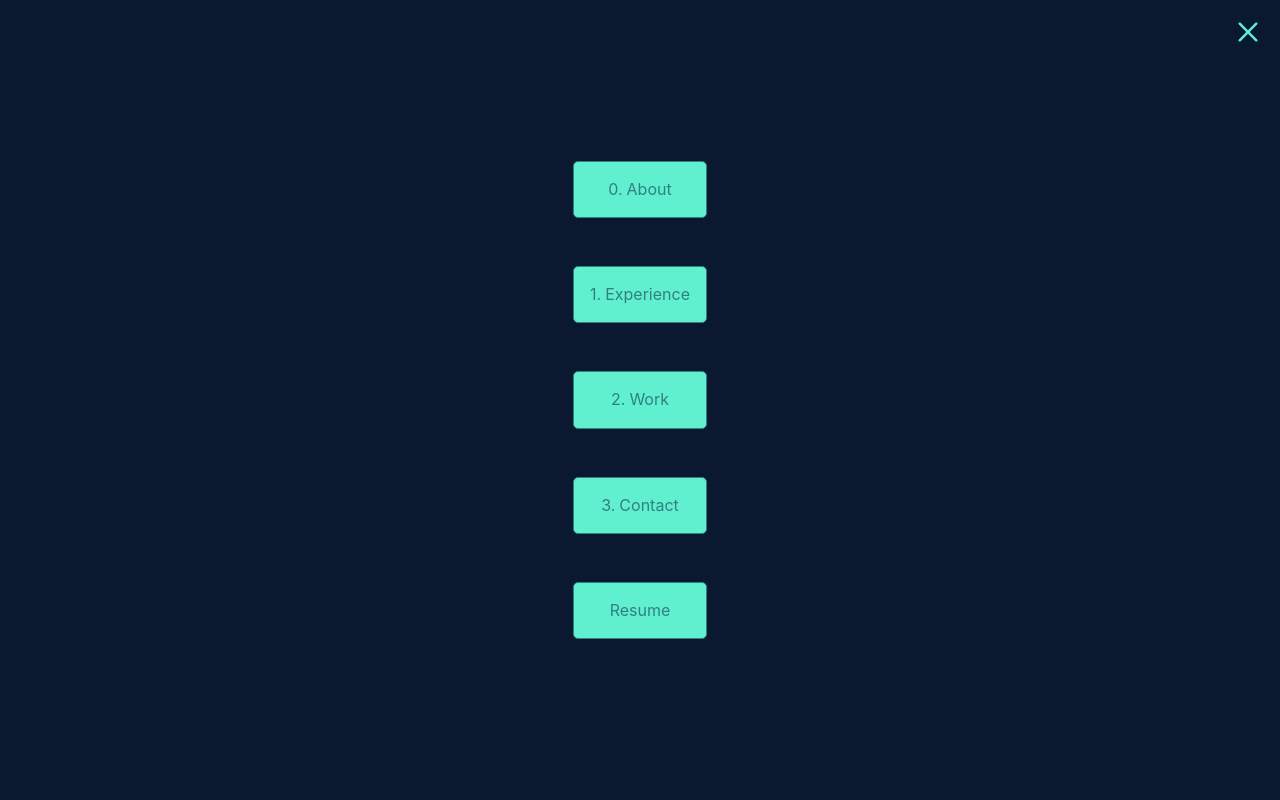
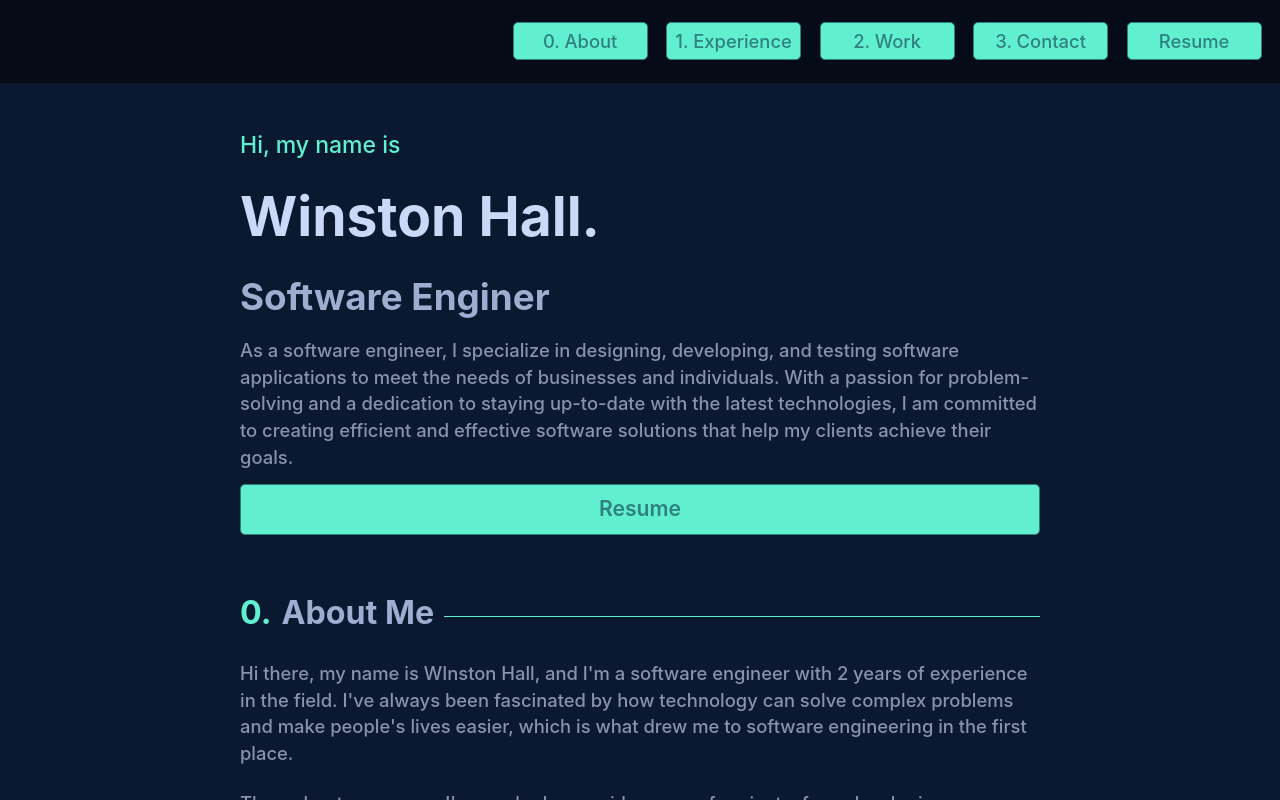
Before and after one commit to WinstonHall/winstonhall.github.io, a React (Vite) app: page / in a window 1280 px wide. Built offline with nearby package versions, Linux system fonts and the light colour scheme.

Commit message:
Big Done Clean Up Later

```diff
--- a/index.html
+++ b/index.html
@@ -4,7 +4,7 @@
         <meta charset="UTF-8" />
         <!-- <link rel="icon" type="image/svg+xml" href="/vite.svg" /> -->
         <meta name="viewport" content="width=device-width, initial-scale=1.0" />
-        <title>Winston HalL</title>
+        <title>Winston Hall</title>
     </head>
     <body>
         <div id="root"></div>
--- a/src/App.jsx
+++ b/src/App.jsx
@@ -5,73 +5,53 @@ import {
     Job,
     List,
     Navbar,
-    Project,
+    // Project,
     Section,
 } from './components'
 
 const jobs = [
     {
-        jobTitle: 'Placeholder Job Title',
-        companyName: 'Placeholder Company Name',
-        startDate: 'Jan 1911',
-        endDate: 'Present',
+        jobTitle: 'Front-End Engineer',
+        companyName: 'Alpha-Tech Consulting',
+        startDate: 'Feb 2022',
+        endDate: 'June 2022',
         jobDescriptions: [
-            'Lorem ipsum dolor sit amet consectetur adipisicing elit. Doloribus quos, placeat soluta dolorem suscipit natus facilis doloremque?',
-            'Lorem ipsum dolor sit amet consectetur adipisicing elit. Doloribus quos, placeat soluta dolorem suscipit natus facilis doloremque?',
-            'Lorem ipsum dolor sit amet consectetur adipisicing elit. Doloribus quos, placeat soluta dolorem suscipit natus facilis doloremque?',
+            'Developing user interfaces using React: I wrote clean and modular code to create responsive and visually appealing web application.',
+            'Managing application state using Redux: I designed and implemented the application state management using Redux. This involved defining the state tree, creating reducers, actions, and middleware to handle the application logic, and connecting the Redux store to the React components.',
+            'Implementing Redux Toolkit: I used Redux Toolkit to streamline my Redux development process. I leveraged prebuilt tools and configuration options to handle common tasks like creating slices, generating reducers, and middleware.',
+            'Styling the user interface using Styled-Components: I implemented the visual design of the application using Styled-Components. This involved writing CSS in JavaScript and using Styled-Components to create reusable and responsive styles.',
         ],
     },
     {
-        jobTitle: 'Placeholder Job Title2',
-        companyName: 'Placeholder Company Name2',
-        startDate: 'Jan 1960',
+        jobTitle: 'Web Developer Teacher',
+        companyName: 'Freelance',
+        startDate: 'Aug 2022',
         endDate: 'Present',
         jobDescriptions: [
-            'Lorem ipsum dolor sit amet consectetur adipisicing elit. Doloribus quos, placeat soluta dolorem suscipit natus facilis doloremque?',
-            'Lorem ipsum dolor sit amet consectetur adipisicing elit. Doloribus quos, placeat soluta dolorem suscipit natus facilis doloremque?',
-            'Lorem ipsum dolor sit amet consectetur adipisicing elit. Doloribus quos, placeat soluta dolorem suscipit natus facilis doloremque?',
-        ],
-    },
-    {
-        jobTitle: 'Placeholder Job Title2',
-        companyName: 'Placeholder Company Name2',
-        startDate: 'Jan 1960',
-        endDate: 'Present',
-        jobDescriptions: [
-            'Lorem ipsum dolor sit amet consectetur adipisicing elit. Doloribus quos, placeat soluta dolorem suscipit natus facilis doloremque?',
-            'Lorem ipsum dolor sit amet consectetur adipisicing elit. Doloribus quos, placeat soluta dolorem suscipit natus facilis doloremque?',
-            'Lorem ipsum dolor sit amet consectetur adipisicing elit. Doloribus quos, placeat soluta dolorem suscipit natus facilis doloremque?',
-        ],
-    },
-    {
-        jobTitle: 'Placeholder Job Title2',
-        companyName: 'Placeholder Company Name2',
-        startDate: 'Jan 1960',
-        endDate: 'Present',
-        jobDescriptions: [
-            'Lorem ipsum dolor sit amet consectetur adipisicing elit. Doloribus quos, placeat soluta dolorem suscipit natus facilis doloremque?',
-            'Lorem ipsum dolor sit amet consectetur adipisicing elit. Doloribus quos, placeat soluta dolorem suscipit natus facilis doloremque?',
-            'Lorem ipsum dolor sit amet consectetur adipisicing elit. Doloribus quos, placeat soluta dolorem suscipit natus facilis doloremque?',
+            'Planning and delivering engaging lectures and tutorials that cover the fundamental concepts of React, as well as more advanced topics.',
+            'Design and review assignments and projects that challenge students to apply their knowledge of React to real-world scenarios.',
+            'Provide constructive feedback and guidance to students to help them improve their coding skills, as well as their understanding of React best practices and design patterns.',
+            'Staying up-to-date with the latest trends and technologies in the React ecosystem to ensure that your teaching materials are relevant and cutting-edge.',
         ],
     },
 ]
-const projects = [
-    {
-        techStack: ['React', 'Express', 'MongooDB', 'MongooseJS'],
-        githubRepoLink: '.',
-        hostedProjectLink: '.',
-    },
-    {
-        techStack: ['React', 'Express', 'MongooDB', 'MongooseJS'],
-        githubRepoLink: '.',
-        hostedProjectLink: '.',
-    },
-    {
-        techStack: ['React', 'Express', 'MongooDB', 'MongooseJS'],
-        githubRepoLink: '.',
-        hostedProjectLink: '.',
-    },
-]
+// const projects = [
+//     {
+//         techStack: ['React', 'Express', 'MongooDB', 'MongooseJS'],
+//         githubRepoLink: '.',
+//         hostedProjectLink: '.',
+//     },
+//     {
+//         techStack: ['React', 'Express', 'MongooDB', 'MongooseJS'],
+//         githubRepoLink: '.',
+//         hostedProjectLink: '.',
+//     },
+//     {
+//         techStack: ['React', 'Express', 'MongooDB', 'MongooseJS'],
+//         githubRepoLink: '.',
+//         hostedProjectLink: '.',
+//     },
+// ]
 
 function App() {
     return (
@@ -80,44 +60,56 @@ function App() {
             <IntroHead />
             <Section number={0} title='About Me'>
                 <p>
-                    Lorem ipsum dolor sit amet consectetur adipisicing elit. Eos
-                    ipsa id ratione error placeat facilis, nostrum odio
-                    explicabo dolores dolorum quos odit harum suscipit officia
-                    ex doloribus, dolor vitae nihil?
+                    Hi there, my name is WInston Hall, and I'm a software
+                    engineer with 2 years of experience in the field. I've
+                    always been fascinated by how technology can solve complex
+                    problems and make people's lives easier, which is what drew
+                    me to software engineering in the first place.
                 </p>
                 <p>
-                    Lorem ipsum dolor sit amet consectetur adipisicing elit. Eos
-                    ipsa id ratione error placeat facilis, nostrum odio
-                    explicabo dolores dolorum quos odit harum suscipit officia
-                    ex doloribus, dolor vitae nihil?
+                    Throughout my career, I've worked on a wide range of
+                    projects, from developing enterprise-level software
+                    applications to creating mobile apps for small businesses.
+                    I'm comfortable working with a variety of programming
+                    languages and tools, included below.
                 </p>
                 <p>
-                    Lorem ipsum dolor sit amet consectetur adipisicing elit. Eos
-                    ipsa id ratione error placeat facilis, nostrum odio
-                    explicabo dolores dolorum quos odit harum suscipit officia
-                    ex doloribus, dolor vitae nihil?
+                    As a problem solver at heart, I take pride in my ability to
+                    analyze complex issues and come up with effective solutions.
+                    I'm constantly learning and keeping up with the latest
+                    trends in the industry to ensure that I'm always bringing
+                    the best practices and tools to each project I work on.
+                </p>
+                <p>
+                    When I'm not writing code, you can find me reading a book or
+                    playing games with my kid, which help me to recharge and
+                    approach my work with a fresh perspective. I'm always
+                    excited to collaborate with like-minded individuals and
+                    organizations to create innovative and impactful software
+                    solutions.
                 </p>
                 <h4>Skills</h4>
                 <List
                     className='list_row'
                     listItems={[
-                        'dotjs',
-                        'dotjs',
-                        'dotjs',
-                        'dotjs',
-                        'dotjs',
-                        'dotjs',
+                        'HTML5',
+                        'CSS3',
+                        'JavaScript',
+                        'React',
+                        'NodeJS',
+                        'ExpressJS',
+                        'MongoDB',
                     ]}
                 />
             </Section>
             <Section number={1} title='Work Experience'>
                 <Job jobs={jobs} />
             </Section>
-            <Section number={2} title={`Things I've built`}>
+            {/* <Section number={2} title={`Things I've built`}>
                 {projects.map(function (project, index) {
                     return <Project key={`Project-${index}`} {...project} />
                 })}
-            </Section>
+            </Section> */}
             <GetInTouch />
             <Footer />
         </div>
--- a/src/components/atoms/Project/Project.jsx
+++ b/src/components/atoms/Project/Project.jsx
@@ -25,14 +25,14 @@ export function Project({
                         <Link
                             isExternal
                             href={githubRepoLink}
-                            content={<FiGithub size='2rem' />}
+                            content={<FiGithub />}
                         />
                     )}
                     {hostedProjectLink && (
                         <Link
                             isExternal
                             href={hostedProjectLink}
-                            content={<FiExternalLink size='2rem' />}
+                            content={<FiExternalLink />}
                         />
                     )}
                 </div>
--- a/src/components/molecules/ToggleNav/ToggleNav.module.css
+++ b/src/components/molecules/ToggleNav/ToggleNav.module.css
@@ -17,3 +17,10 @@
     width: calc(var(--icon-size) * 1.25);
     height: calc(var(--icon-size) * 1.25);
 }
+
+@media (min-width: 1000px) {
+    .toggle_btn,
+    .toggle_button:hover {
+        display: none;
+    }
+}
--- a/src/components/organisms/Footer/Footer.jsx
+++ b/src/components/organisms/Footer/Footer.jsx
@@ -1,15 +1,25 @@
-import { FiGithub, FiLinkedin, FiTwitter } from 'react-icons/fi'
+import { FiGithub } from 'react-icons/fi'
 import { footer, footer_icons } from './Footer.module.css'
 
 export function Footer() {
     return (
-        <div className={footer}>
+        <footer className={footer}>
             <div className={footer_icons + ' high_light'}>
-                <FiGithub />
-                <FiTwitter />
-                <FiLinkedin />
+                <a
+                    href='https://github.com/WinstonHall'
+                    target='_blank'
+                    className='icon_link'
+                >
+                    <FiGithub />
+                </a>
+                {/* <a className='icon_link'>
+                    <FiTwitter />
+                </a> */}
+                {/* <a href='' className='icon_link'>
+                    <FiLinkedin />
+                </a> */}
             </div>
             <p>Designed & Built by Winston Hall</p>
-        </div>
+        </footer>
     )
 }
--- a/src/components/organisms/Footer/Footer.module.css
+++ b/src/components/organisms/Footer/Footer.module.css
@@ -1,8 +1,17 @@
 .footer {
-    text-align: center;
+    display: flex;
+    flex-direction: column;
+    justify-content: space-around;
+    align-items: center;
+    width: 100vw;
+    height: 5.5rem;
+    top: 0;
+    background: var(--bg-opacity-color);
 }
 
 .footer_icons {
     display: flex;
     justify-content: space-evenly;
+    width: 100%;
+    max-width: 850px;
 }
--- a/src/components/organisms/GetInTouch/GetInTouch.jsx
+++ b/src/components/organisms/GetInTouch/GetInTouch.jsx
@@ -7,10 +7,17 @@ export function GetInTouch() {
             <SectionHead number={3} title='Get In Touch' />
             <div>
                 <p>
-                    Lorem ipsum, dolor sit amet consectetur adipisicing elit.
-                    Deleniti, ipsam eaque! Dolor officiis dolore sit ex enim
-                    numquam exercitationem culpa amet, saepe dicta molestiae
-                    quaerat ut tempore eligendi harum possimus.
+                    Thanks for taking the time to learn a bit about me and my
+                    work. If you have any questions or are interested in
+                    discussing a potential project or collaboration, please
+                    don't hesitate to get in touch with me. I'm always excited
+                    to hear about new opportunities and to help bring innovative
+                    ideas to life.
+                </p>
+                <p>
+                    I'm always open to discussing new ideas and sharing my
+                    expertise with others in the industry. Looking forward to
+                    hearing from you soon!
                 </p>
                 <Link
                     className='contact_link'
--- a/src/components/organisms/IntroHead/IntroHead.jsx
+++ b/src/components/organisms/IntroHead/IntroHead.jsx
@@ -5,10 +5,14 @@ export function IntroHead() {
         <div className={'intro_head'}>
             <p className='high_light'>Hi, my name is</p>
             <h1>Winston Hall.</h1>
-            <h2>I build things for the web</h2>
+            <h2>Software Enginer </h2>
             <p>
-                I'm a software engineer specializing in building exceptional
-                digital experiences.
+                As a software engineer, I specialize in designing, developing,
+                and testing software applications to meet the needs of
+                businesses and individuals. With a passion for problem-solving
+                and a dedication to staying up-to-date with the latest
+                technologies, I am committed to creating efficient and effective
+                software solutions that help my clients achieve their goals.
             </p>
             <Link
                 className='resume_link'
--- a/src/index.css
+++ b/src/index.css
@@ -6,6 +6,7 @@
     --primary-dark-txt: #8892b0;
     --secondary-light-txt: #60f0d0;
     --secondary-dark-txt: #308080;
+    --bg-opacity-color: hsla(420, 100%, 0%, 50%);
 
     font-family: Inter, system-ui, Avenir, Helvetica, Arial, sans-serif;
     line-height: 1.45;
@@ -49,9 +50,15 @@ h1 {
     color: var(--primary-light-txt);
 }
 h2,
-h3 {
+h3,
+h5 {
     color: var(--primary-mid-txt);
 }
+
+/* p,
+.job_description li {
+    text-indent: 1rem;
+} */
 
 section {
     display: flex;
@@ -77,12 +84,18 @@ a:hover {
     background-color: var(--secondary-dark-txt);
     border: 1px solid var(--secondary-light-txt);
 }
+
+svg {
+    width: 1.5rem;
+    height: 1.5rem;
+}
+
 .App {
     display: flex;
     flex-direction: column;
     place-content: center;
     place-items: center;
-    padding: 2rem;
+    padding: 0 1rem;
     gap: 2.5rem;
 }
 
@@ -97,7 +110,9 @@ a:hover {
     left: 0;
     gap: 3rem;
     width: 100vw;
+    max-width: 100vw;
     height: 100vh;
+    max-height: 100vh;
 }
 
 .nav_hide {
@@ -124,6 +139,9 @@ a:hover {
     width: inherit;
     font-weight: 600;
     padding: 0.5rem 0;
+}
+.icon_link {
+    padding: 0.5rem;
 }
 
 .intro_head {
@@ -189,3 +207,64 @@ a:hover {
 .high_light {
     color: var(--secondary-light-txt);
 }
+
+@media (min-width: 850px) {
+    :root {
+        font-weight: 500;
+        font-size: 1.2rem;
+    }
+    .App {
+        gap: 3rem;
+        max-width: 800px;
+        margin: auto;
+    }
+}
+
+@media (min-width: 1000px) {
+    :root {
+        font-size: 1.15rem;
+    }
+    .App {
+        gap: 3rem;
+        padding-top: 4rem;
+    }
+    .nav {
+        height: 4.5rem;
+        max-height: 4.5rem;
+        justify-content: flex-end;
+        flex-direction: row;
+        gap: 0;
+        background: var(--bg-opacity-color);
+    }
+    .nav_link {
+        display: inherit;
+        width: 100px;
+        padding: 0.25rem 0.9rem;
+        margin-right: 1rem;
+        font-size: 1rem;
+        font-weight: 500;
+    }
+    .nav_hide {
+        display: flex;
+        right: 0;
+    }
+    .high_light {
+        font-size: 1.25rem;
+    }
+    .contact_link,
+    .resume_link {
+        font-size: 1.15rem;
+    }
+    h1 {
+        font-size: 3rem;
+    }
+    h2 {
+        font-size: 2rem;
+    }
+    h3 {
+        font-size: 1.75rem;
+    }
+    section {
+        gap: 1.25rem;
+    }
+}
```
